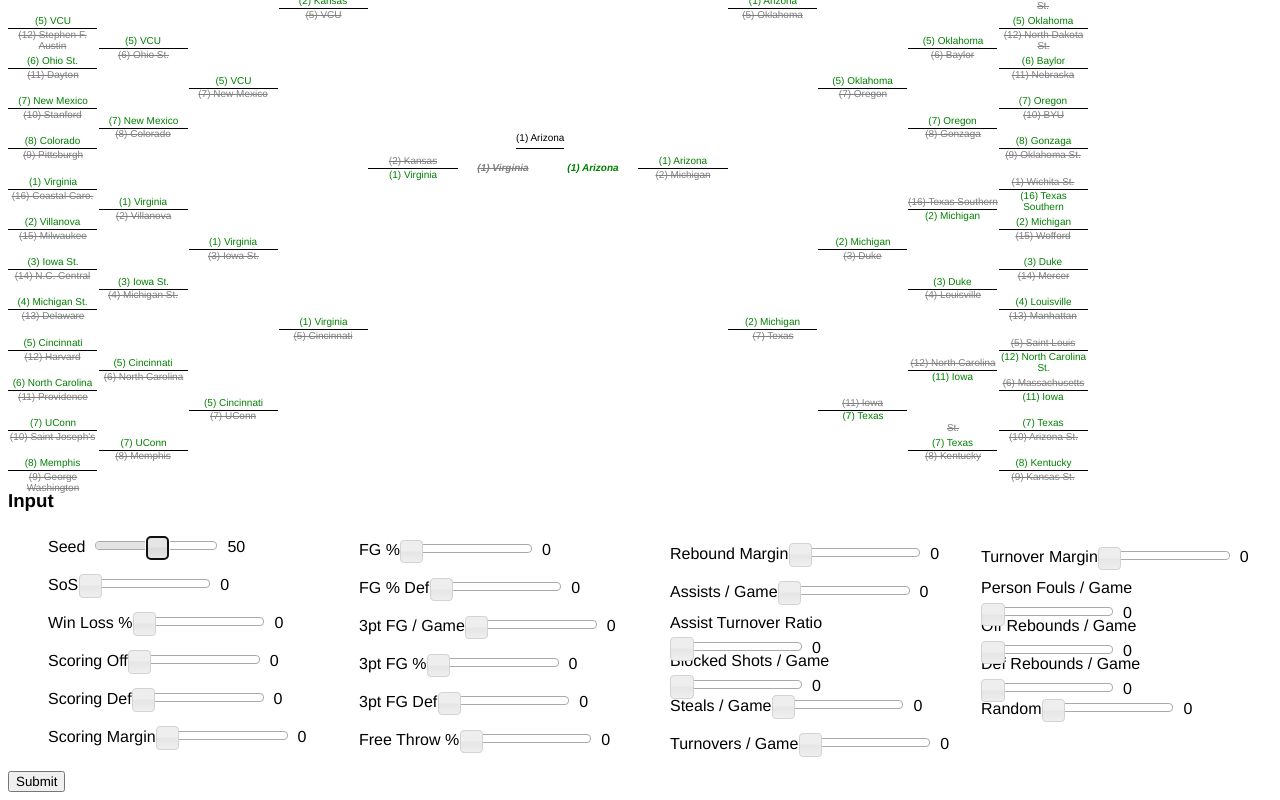
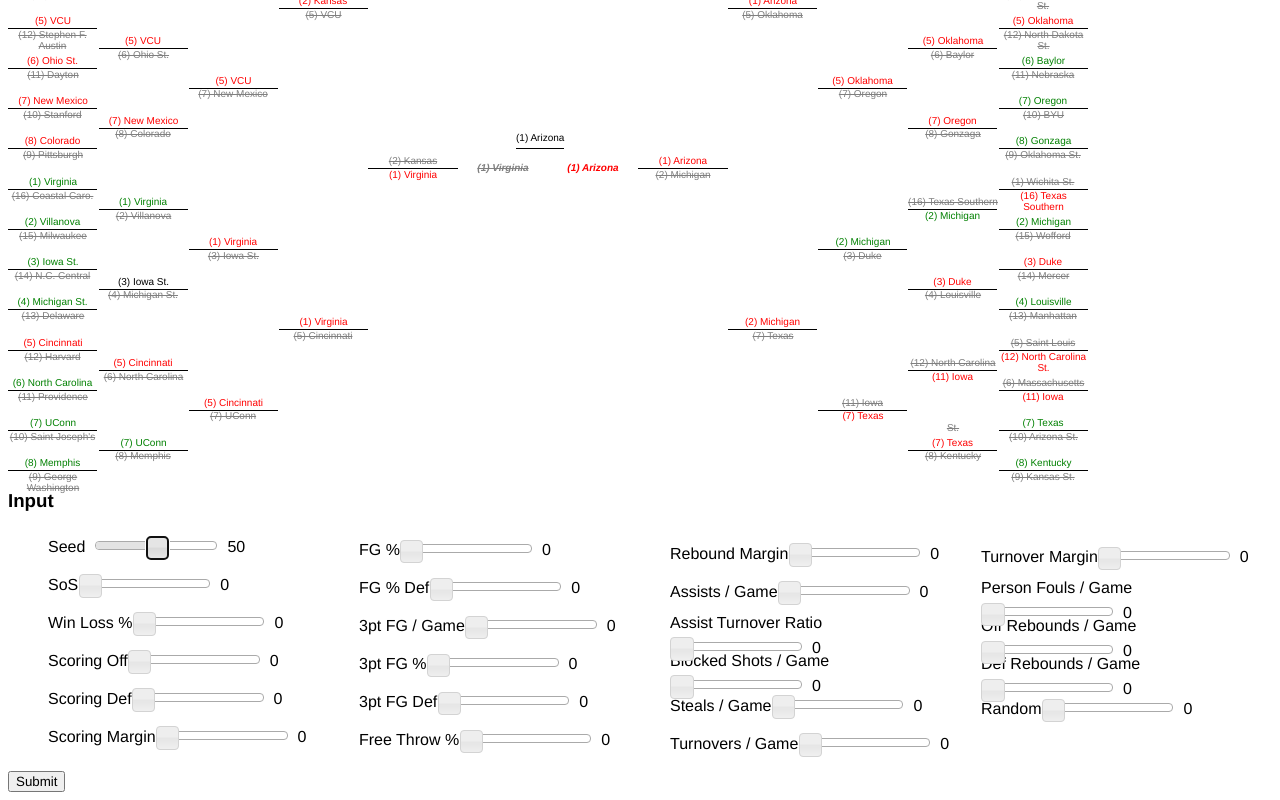
Before and after one commit to rifelpet/weighted-bracket-picker, a plain HTML site: page index.html in a window 1280 px wide. Both pictures are taken after a click on the element 156 px from the left and 823 px from the top of the page. Shown: the part 278-1078 px from the top of the page. Drawn offline with Linux system fonts and the light colour scheme.

Commit message:
Adding logic for comparing against true outcomes.  I think this is mostly accurate? Dont have a real tourny bracket to compare.  Green represents correct winner predictions.  Red represents incorrect winner predictions.  Still a few kinks to work out.

```diff
--- a/engine.js
+++ b/engine.js
@@ -118,12 +118,12 @@ function setupInitialMatches() {
         }
     }
 }
+
 /*
  * Determine the winner of a matchup based on weight.
  * Return the team object for the winning team.
  * Tie breaker is the higher overall rank
  */
-
 function getWinner(team1, team2) {
     team1Total = 0;
     team2Total = 0;
@@ -142,6 +142,43 @@ function getWinner(team1, team2) {
         return parseInt(team1.Rank) < parseInt(team2.Rank) ? team1 : team2;
     }
     return team1Total > team2Total ? team1 : team2;
+}
+
+/*
+ * Determines which team actually won in the matchup.
+ * If the matchup hasnt occured yet, return null.
+ */
+function setTrueWinner(team1, team2, round, winner, team1Div, team2Div) {
+    if(team1['Games Won'] == team2['Games Won'] && round == team1['Games Won']) {
+        //return null;
+        $(team1Div).removeClass('incorrect').removeClass('correct');
+        $(team2Div).removeClass('incorrect').removeClass('correct');
+    } else {
+        if(team1['Games Won'] > team2['Games Won'] && team1 == winner && team1['Games Won'] >= round) {
+            $(team1Div).removeClass('incorrect').addClass('correct');
+        } else if (team1['Games Won'] < team2['Games Won'] && team2 == winner && team2['Games Won'] >= round) {
+            $(team2Div).removeClass('incorrect').addClass('correct');
+        }
+
+        if(team1['Games Won'] < round && team1 == winner) {
+            $(team1Div).addClass('incorrect').removeClass('correct');
+        }
+        if(team2['Games Won'] < round && team2 == winner) {
+            $(team2Div).addClass('incorrect').removeClass('correct');
+        }
+    }
+    //return (team1['Games Won'] > team2['Games Won']) ? team1 : team2;
+}
+
+/*
+ * Utility function for converting game numbers in gameWinners object to rounds.
+ */
+function getRound(gameNumber) {
+    if(gameNumber >= 1 && gameNumber <= 8) return 1;
+    if(gameNumber >= 9 && gameNumber <= 12) return 2;
+    if(gameNumber >= 13 && gameNumber <= 14) return 3;
+    if(gameNumber == 15) return 4;
+    return null;
 }
 /*
  * Loop through the list of weights, calculating the relative values.
@@ -177,13 +214,18 @@ function submit() {
     }
     for (var matchupID in firstFours) {
         var winner = getWinner(firstFours[matchupID][0], firstFours[matchupID][1]);
+        var team1Div = '#matchup' + matchupID + ' > .team1';
+        var team2Div = '#matchup' + matchupID + ' > .team2';
+        setTrueWinner(firstFours[matchupID][0], firstFours[matchupID][1], 0, winner, team1Div, team2Div);
+
         if (winner == firstFours[matchupID][0]) {
-            $('#matchup' + matchupID + ' > .team1').removeClass('loser').addClass('winner');
-            $('#matchup' + matchupID + ' > .team2').removeClass('winner').addClass('loser');
+            $(team1Div).removeClass('loser').addClass('winner');
+            $(team2Div).removeClass('winner').addClass('loser');
         } else {
-            $('#matchup' + matchupID + ' > .team1').removeClass('winner').addClass('loser');
-            $('#matchup' + matchupID + ' > .team2').removeClass('loser').addClass('winner');
+            $(team1Div).removeClass('winner').addClass('loser');
+            $(team2Div).removeClass('loser').addClass('winner');
         }
+
         bracketTeamsByRegionAndSeed[winner.Region][winner.stats.Seed] = winner;
         $('#' + regions[winner.Region].toLowerCase() + 'seed' + winner.stats.Seed).text('(' + winner.stats.Seed + ') ' + winner.Name);
         $('#FirstFour' + matchupID + 'Result').text("Winner: " + winner.Name);
@@ -201,15 +243,20 @@ function submit() {
         for (var seed = 1; seed < 9; seed++) {
             var high = currentRegion[seed];
             var low = currentRegion[17 - seed];
+            var highDiv = '#' + region + 'seed' + high.stats.Seed;
+            var lowDiv = '#' + region + 'seed' + low.stats.Seed;
+
             bracketData.teams.push(['(' + high.stats.Seed + ') ' + high.Name, '(' + low.stats.Seed + ') ' + low.Name]);
             var winner = getWinner(high, low);
+            setTrueWinner(high, low, 1, winner, highDiv, lowDiv);
             gameWinners['game' + String(seed)] = winner;
             $('#' + region + 'seed' + winner.stats.Seed).removeClass('loser').addClass('winner');
             if (high == winner) {
-                $('#' + region + 'seed' + low.stats.Seed).removeClass('winner').addClass('loser');
+                $(lowDiv).removeClass('winner').addClass('loser');
             } else {
-                $('#' + region + 'seed' + high.stats.Seed).removeClass('winner').addClass('loser');
+                $(highDiv).removeClass('winner').addClass('loser');
             }
+
             $('#' + region + 'game' + seed).text('(' + winner.stats.Seed + ') ' + winner.Name);
         }
         // Round of 32 through the Elite 8
@@ -217,15 +264,19 @@ function submit() {
         for (var game = 9; game < 16; game++) {
             var high = gameWinners['game' + String(game - gameDiff)];
             var low = gameWinners['game' + String(game + 1 - gameDiff)];
+            var highDiv = '#' + region + 'game' + String(game - gameDiff);
+            var lowDiv = '#' + region + 'game' + String(game + 1- gameDiff);
             var winner = getWinner(high, low);
+            console.log(high.Name + " " + low.Name + ": " + String(gameDiff));
+            setTrueWinner(high, low, getRound(game), winner, highDiv, lowDiv);
             gameWinners['game' + String(game)] = winner;
             $('#' + region + 'game' + game).text('(' + winner.stats.Seed + ') ' + winner.Name);
             if (high == winner) {
-                $('#' + region + 'game' + String(game - gameDiff)).removeClass('loser').addClass('winner');
-                $('#' + region + 'game' + String(game + 1 - gameDiff)).removeClass('winner').addClass('loser');
+                $(highDiv).removeClass('loser').addClass('winner');
+                $(lowDiv).removeClass('winner').addClass('loser');
             } else {
-                $('#' + region + 'game' + String(game - gameDiff)).removeClass('winner').addClass('loser');
-                $('#' + region + 'game' + String(game + 1 - gameDiff)).removeClass('loser').addClass('winner');
+                $(highDiv).removeClass('winner').addClass('loser');
+                $(lowDiv).removeClass('loser').addClass('winner');
             }
             gameDiff--;
         }
@@ -238,20 +289,24 @@ function submit() {
         var region1 = regionID;
         var region2 = regionID + 1;
         var team1 = gameWinnerRegions[region1].game15;
+        var team1Div = '#' + regions[region1].toLowerCase() + 'game15';
+        var team2Div = '#' + regions[region2].toLowerCase() + 'game15'
         var team2 = gameWinnerRegions[region2].game15;
         var winner = getWinner(team1, team2);
+        setTrueWinner(team1, team2, 5, winner, team1Div, team2Div);
         championship[sides[side]] = winner;
         $('#' + sides[side] + 'game').text('(' + winner.stats.Seed + ') ' + winner.Name);
         if (team1 == winner) {
-            $('#' + regions[region1].toLowerCase() + 'game15').removeClass('loser').addClass('winner');
-            $('#' + regions[region2].toLowerCase() + 'game15').removeClass('winner').addClass('loser');
+            $(team1Div).removeClass('loser').addClass('winner');
+            $(team2Div).removeClass('winner').addClass('loser');
         } else {
-            $('#' + regions[region1].toLowerCase() + 'game15').removeClass('winner').addClass('loser');
-            $('#' + regions[region2].toLowerCase() + 'game15').removeClass('loser').addClass('winner');
+            $(team1Div).removeClass('winner').addClass('loser');
+            $(team2Div).removeClass('loser').addClass('winner');
         }
         regionID += 2;
     }
     var winner = getWinner(championship.left, championship.right);
+    setTrueWinner(championship.left, championship.right, 6, winner, '#leftgame', '#rightgame');
     $('#championship').text('(' + winner.stats.Seed + ') ' + winner.Name);
     if (championship.left == winner) {
         $('#leftgame').removeClass('loser').addClass('winner');
--- a/style.css
+++ b/style.css
@@ -79,12 +79,20 @@ li {
 }
 
 .winner {
-	color:green;
+	color: black;
 }
 
 .loser {
 	text-decoration:line-through;
-	color:grey;
+	color: grey;
+}
+
+.correct {
+    color: green;
+}
+
+.incorrect {
+    color: red;
 }
 
 .bracket-container {
```
